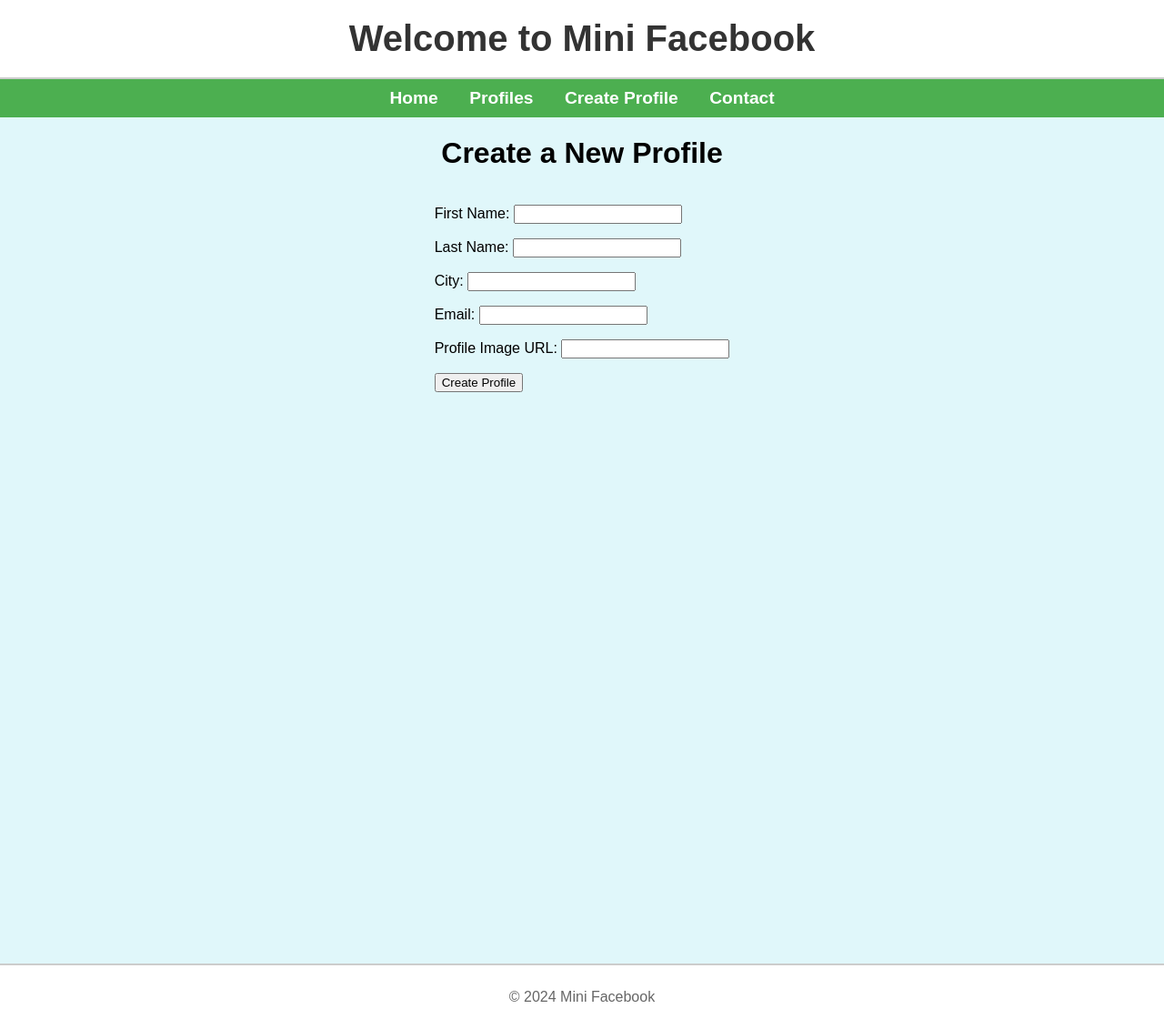
After one commit to Hengsheng-Liu/cs-412, a Django app: page /mini_fb/create_profile/ in a window 1280 px wide. The commit adds this page. Shown: the whole page at 91% size. Run offline with Django 5.2, Linux system fonts and the light colour scheme.

Commit message:
complete the add user

```diff
--- /dev/null
+++ b/mini_fb/forms.py
@@ -0,0 +1,14 @@
+from django import forms
+from .models import Profile, StatusMessage
+
+
+class CreateProfileForm(forms.ModelForm):
+    first_name = forms.CharField(label="First Name", required=True)
+    last_name = forms.CharField(label="Last Name", required=True)
+    city = forms.CharField(label="City", required=True)
+    email = forms.EmailField(label="Email", required=True)
+    profile_image_url = forms.URLField(label="Profile Image URL", required=False)
+
+    class Meta:
+        model = Profile
+        fields = ['first_name', 'last_name', 'city', 'email', 'profile_image_url']
--- a/mini_fb/models.py
+++ b/mini_fb/models.py
@@ -1,5 +1,7 @@
 from django.db import models
 from django.utils import timezone
+from django.urls import reverse
+
 class Profile(models.Model):
     first_name = models.CharField(max_length=50)
     last_name = models.CharField(max_length=50)
@@ -10,6 +12,8 @@ class Profile(models.Model):
         return f'{self.first_name} {self.last_name}'
     def get_status_messages(self):
         return self.statusmessage_set.all().order_by('-timestamp')
+    def get_absolute_url(self):
+        return reverse('show_profile', kwargs={'pk': self.pk})
 class StatusMessage(models.Model):
     profile = models.ForeignKey(Profile, on_delete=models.CASCADE)
     message = models.TextField()
--- a/mini_fb/static/mini_fb/styles.css
+++ b/mini_fb/static/mini_fb/styles.css
@@ -121,3 +121,13 @@ nav ul li a:hover {
     color: #ffffff;
     text-decoration: underline;
 }
+.create-profile-container {
+    display: flex;
+
+    justify-content: center;  /* Centers items vertically */
+    min-height: 100vh;        /* Ensures the container fills the viewport height */
+  }
+
+.textCenter{
+    text-align: center;
+}
--- a/mini_fb/templates/mini_fb/base.html
+++ b/mini_fb/templates/mini_fb/base.html
@@ -5,7 +5,7 @@
         <meta charset="UTF-8">
         <meta name="viewport" content="width=device-width, initial-scale=1.0">
         <title>Mini Facebook</title>
-    <link rel="stylesheet" href="{% static '/mini_fb/styles.css' %}">
+        <link rel="stylesheet" type="text/css" href="{% static '/mini_fb/styles.css' %}">
     </head>
     <body>
         <header>
@@ -15,7 +15,7 @@
             <ul>
                 <li><a href="/mini_fb/">Home</a></li>
                 <li><a href="/mini_fb/">Profiles</a></li>
-            <li><a href="#">About</a></li>
+                <li><a href="/mini_fb/create_profile">Create Profile</a></li>
                 <li><a href="#">Contact</a></li>
             </ul>
         </nav>
--- /dev/null
+++ b/mini_fb/templates/mini_fb/create_profile_form.html
@@ -0,0 +1,11 @@
+{% extends 'mini_fb/base.html' %} {% block content %}
+<h1 class="textCenter">Create a New Profile</h1>
+<div class="create-profile-container">
+
+      <form method="POST">
+        {% csrf_token %} {{ form.as_p }}
+        <button type="submit">Create Profile</button>
+      </form>
+  </div>
+
+{% endblock %}
--- a/mini_fb/templates/mini_fb/show_profile_page.html
+++ b/mini_fb/templates/mini_fb/show_profile_page.html
@@ -1,6 +1,7 @@
 <!-- mini_fb/templates/mini_fb/show_profile.html -->
 
-{% extends 'mini_fb/base.html' %} {% block content %}
+{% extends 'mini_fb/base.html' %}
+{% block content %}
 <div class="profile-container">
   <div class="profile-card">
     <img
--- a/mini_fb/urls.py
+++ b/mini_fb/urls.py
@@ -1,8 +1,8 @@
 from django.urls import path
-from .views import ShowAllProfilesView, ShowProfilePageView
+from .views import CreateProfileView, ShowAllProfilesView, ShowProfilePageView
 
 urlpatterns = [
     path('', ShowAllProfilesView.as_view(), name='show_all_profiles'),
     path('profile/<int:pk>/', ShowProfilePageView.as_view(), name='show_profile'),
-
+    path('create_profile/', CreateProfileView.as_view(), name='create_profile')
 ]
--- a/mini_fb/views.py
+++ b/mini_fb/views.py
@@ -1,7 +1,10 @@
 from django.views.generic import ListView
+from django.urls import reverse
 from django.views.generic.detail import DetailView
+from django.views.generic.edit import CreateView
+
 from .models import Profile
-
+from .forms import CreateProfileForm
 class ShowAllProfilesView(ListView):
     model = Profile
     template_name = 'mini_fb/show_all_profiles.html'
@@ -10,3 +13,7 @@ class ShowProfilePageView(DetailView):
     model = Profile
     template_name = 'mini_fb/show_profile_page.html'
     context_object_name = 'profile'
+class CreateProfileView(CreateView):
+    model = Profile
+    form_class = CreateProfileForm
+    template_name = 'mini_fb/create_profile_form.html'
```
Also changed, not shown: db.sqlite3. Lines whose indentation alone changed are shown as unchanged.
